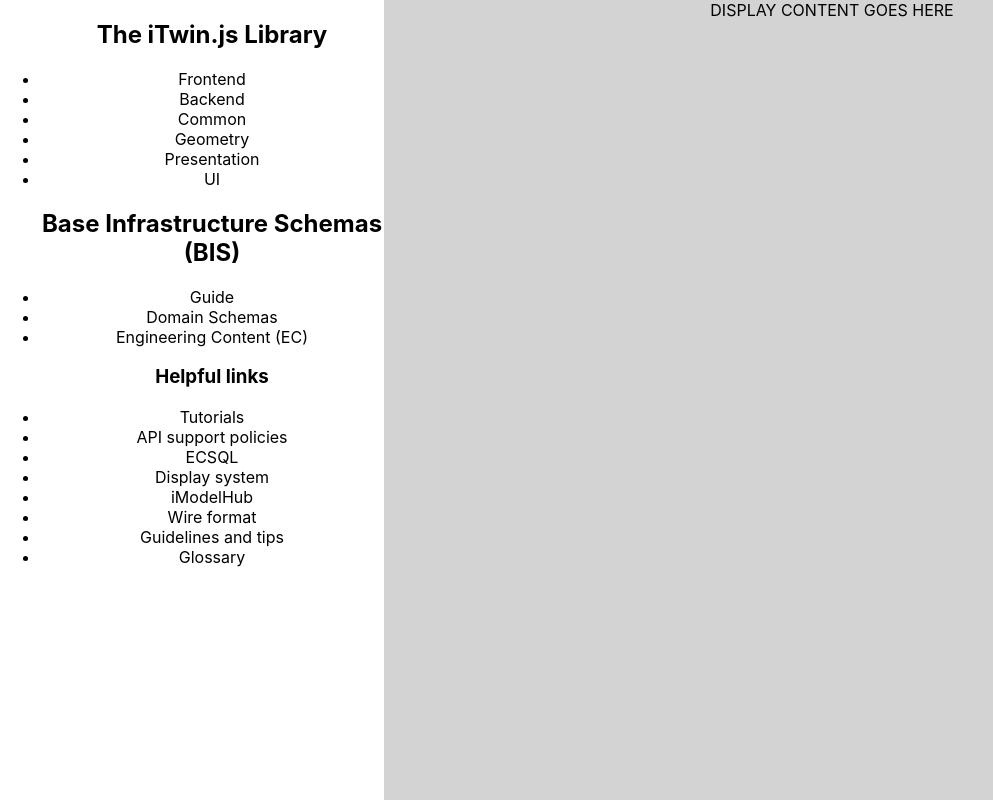
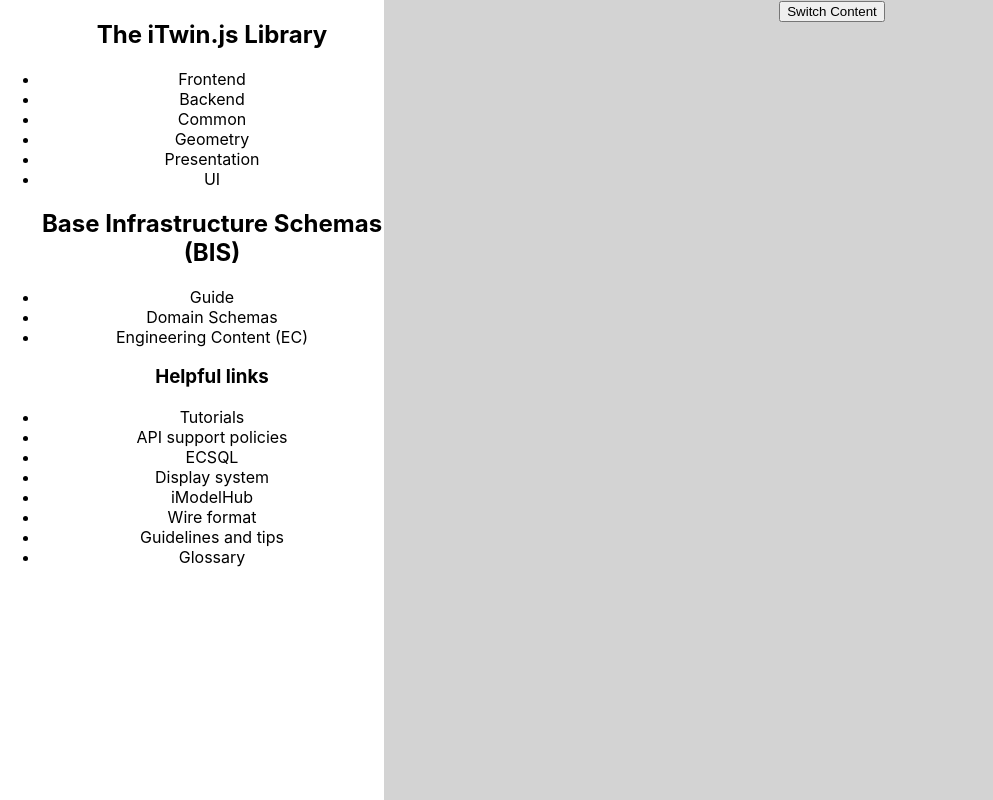
Before and after one commit to AdamMeza-Bentley/doc-tech-proof, a React (Create React App) app in the folder test-react-app/: page / in a window 1280 px wide. Shown: the whole page, without its empty margins (0-993 px from the left). Built offline with nearby package versions, Linux system fonts and the light colour scheme.

Commit message:
add recursion to List.jsx

```diff
--- a/test-react-app/src/App.js
+++ b/test-react-app/src/App.js
@@ -3,18 +3,17 @@
 import {useState, useEffect} from 'react';
 import treeData from './tree.json';
 import { LeftNav } from './Components/LeftNav/LeftNav';
+import { Link, NavLink } from 'react-router-dom';
 
 function App() {
   return (
     <div className="App">
-      <LeftNav data={treeData}/>
-      <main className='main'>
-        <div>
-          DISPLAY CONTENT GOES HERE
+        <LeftNav data={treeData}/>
+        <div className='main'>
+          <button>Switch Content</button>
         </div>
-      </main>
     </div>
   );
-}
+};
 
 export default App;
--- a/test-react-app/src/Components/LeftNav/LeftNav.jsx
+++ b/test-react-app/src/Components/LeftNav/LeftNav.jsx
@@ -1,25 +1,7 @@
-import React, {useState, useEffect} from "react";
 import { List } from "../List/List";
 import './LeftNav.css';
 
 export const LeftNav = ({data}) => {
-    const [yaml, setYAML] = useState('');
-
-    const formatYAML = data => {
-        const yamlObj = data.find(child => child.type === "yaml")
-
-        // this is going to be a lot more involved in formatting the frontMatter
-        // getting rid of the extra strings
-        // we're gonan be going into the .value prop and turning that into an object
-        return yamlObj;
-    };
-
-
-    useEffect(() => {
-        setYAML(formatYAML(data.children));
-    }, []);
-
-
     const parseData = data => {
         return data.map((elem, index) => {
           if (elem.type === "heading" && data[index + 1]?.type === "list" ) {
@@ -44,3 +26,22 @@
         </nav>
     );
 };
+
+
+
+// YAML STUFF THAT IS NO LONGER USEFUL BUT ONE DAY MIGHT BE
+    // const [yaml, setYAML] = useState('');
+
+    // const formatYAML = data => {
+    //     const yamlObj = data.find(child => child.type === "yaml")
+
+    //     // this is going to be a lot more involved in formatting the frontMatter
+    //     // getting rid of the extra strings
+    //     // we're gonan be going into the .value prop and turning that into an object
+    //     return yamlObj;
+    // };
+
+
+    // useEffect(() => {
+    //     setYAML(formatYAML(data.children));
+    // }, []);
--- a/test-react-app/src/Components/List/List.jsx
+++ b/test-react-app/src/Components/List/List.jsx
@@ -1,4 +1,3 @@
-import React from "react";
 
 export const List = ({header, listItems, topHeader}) => {
     const formatList = list => (
@@ -14,7 +13,11 @@
     );
 
     const getListItemURL = item => item.children[0].children.url;
-    const getListItemText = item => item.children[0].children[0].children[0].value;
+    const getListItemText = item => findItemText(item)
+
+    const findItemText = item => {
+        return item.value ? item.value : findItemText(item.children[0])
+    }
 
     const formatHeader = header => {
         const headerProps = {
```
